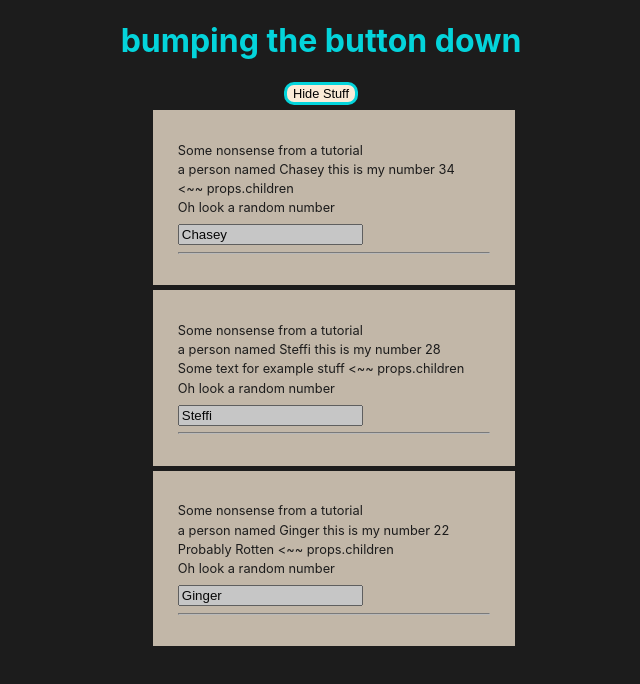
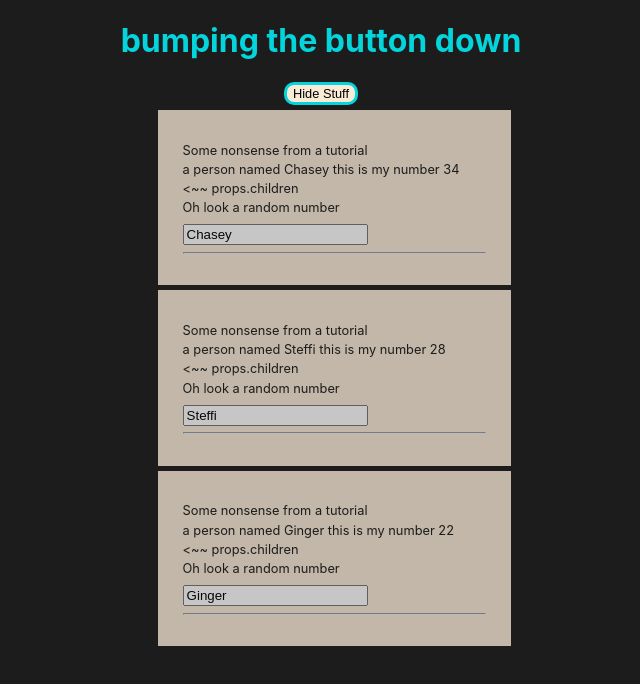
Before and after one commit to Josh-Darling13/skilltooling, a React (Create React App) app: page / in a window 1280 px wide. Both pictures are taken after a click on the button "Hide Stuff". Shown: the top 684 px of the page, without its empty margins (319-959 px from the left). Built offline with nearby package versions, Linux system fonts and the light colour scheme.

Commit message:
used map to output list

```diff
--- a/src/App.js
+++ b/src/App.js
@@ -63,22 +63,13 @@ class App extends Component {
 
     if (this.state.showPersons){
       persons = (
-        <div>
-        <Person
-          name={this.state.persons[0].name}
-          age={this.state.persons[0].age} />
-        <Person
-          name={this.state.persons[1].name}
-          age={this.state.persons[1].age}
-          tagclick={this.switchNameHandler.bind(this, 'Alexis')}
-          changed={this.nameChangeHandler}
-        >
-          Some text for example stuff </Person>
-          <Person
-            name={this.state.persons[2].name}
-            age={this.state.persons[2].age}>
-          Probably Rotten
-        </Person>
+      <div>
+          { this.state.persons.map( stuff => {
+              return <Person
+              name={stuff.name}
+              age={stuff.age} />
+
+            })}
       </div>
       );
     }
@@ -91,13 +82,8 @@ class App extends Component {
         onClick={this.togglePersonsHandler}
         style={betterButton}
         >Hide Stuff</button>
-
       {persons}
-
-
-
       </div>
-
     );
   }
 }
```
